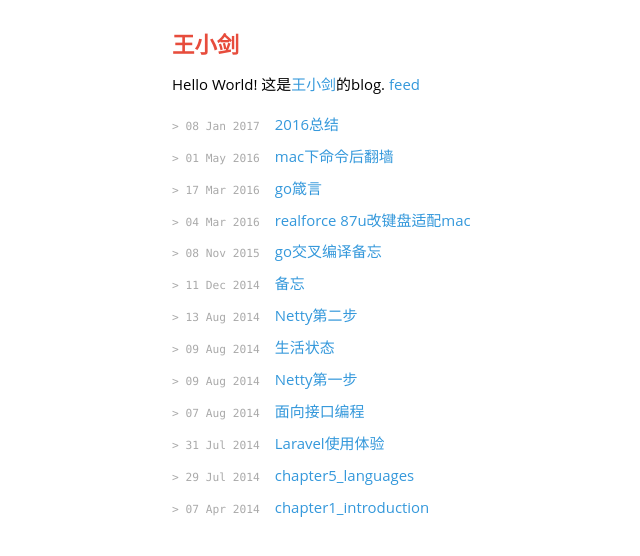
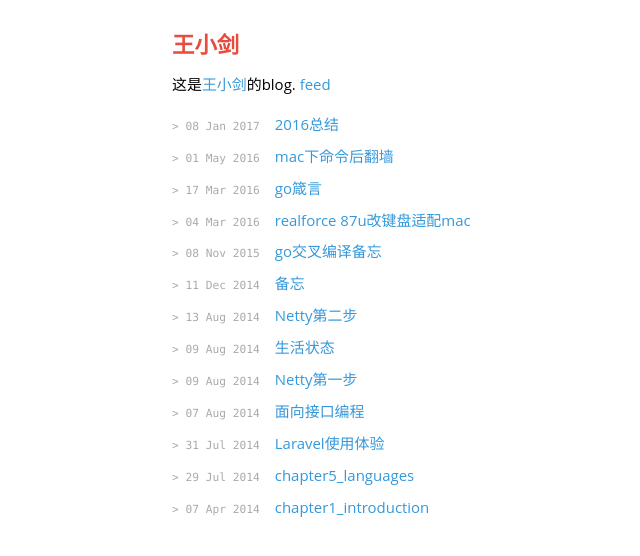
Before and after one commit to hiwjd/hiwjd.github.io, a Jekyll site: the page built from index.html, in a window 1280 px wide. Shown: the top 556 px of the page, without its empty margins (172-812 px from the left). Built offline with Jekyll 4.4.1, drawn with Linux system fonts in a browser that asks for light colours; nearby versions of some CDN libraries; some web fonts are replaced; comment, search, counter and statistics services are not loaded.

```diff
--- a/_config.yml
+++ b/_config.yml
@@ -7,4 +7,4 @@ exclude: [README.md, LICENSE, Makefile]
 # Information for the Atom feed
 gereksiz:
    author: "王小剑"
-   email: "self@hiwjd.com"
+   email: "hiwjd0@gmail.com"
--- a/index.html
+++ b/index.html
@@ -4,7 +4,7 @@ title: 王小剑
 ---
 
 <div id="home">
-   <p class="intro">Hello World! 这是<a href="mailto:self@hiwjd.com">王小剑</a>的blog. <a href="/atom.xml">feed</a></p>
+   <p class="intro">这是<a href="mailto:hiwjd0@gmail.com">王小剑</a>的blog. <a href="/atom.xml">feed</a></p>
 
    <ul class="posts">
       {% for post in site.posts %}
```
